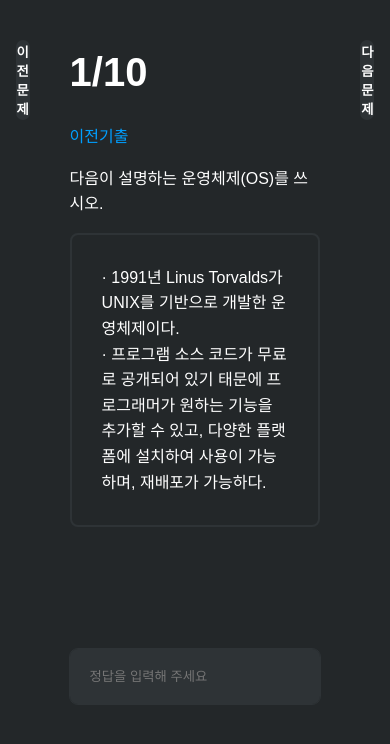
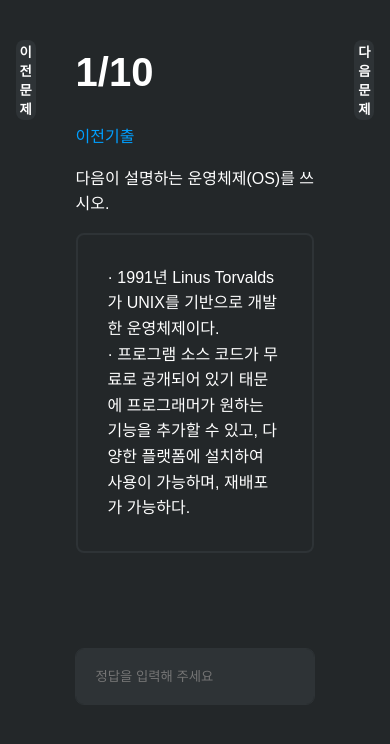
Before and after one commit to DSM-Project-Factory/JCG, a React (Create React App) app: page /firstChapter in a window 390 px wide. Shown: the top 744 px of the page. Built offline with nearby package versions, Linux system fonts and the light colour scheme.

Commit message:
FIX Responsive Bug

```diff
--- a/src/page/Chapter.tsx
+++ b/src/page/Chapter.tsx
@@ -79,7 +79,7 @@ const Chapter = () => {
         <Div width='100%' justify="space-between" padding="40px 0">
             <Button height="40px" width="120px" background={Colors.DarkGray1} onClick={backClick}>이전 문제</Button>
             {currentItem && (
-                <Div width="460px" flex="column" justify="space-between" padding="0 40px">
+                <Div width="460px" flex="column" justify="space-between" padding="0 40px" mediaWidth="calc(100% - 120px)">
                     <Div flex="column" gap="20px">
                         <Div height="fit-content" width="fit-content" align="center" gap="20px">
                             <Text Size={40} Weight={900}>{nowNum + 1}/{maxNum}</Text>
@@ -128,6 +128,7 @@ interface div {
     flex?: string;
     gap?: string;
     padding?: string;
+    mediaWidth?: string;
 }
 
 interface input {
@@ -150,7 +151,7 @@ const Div = styled.div<div>`
   padding: ${props => props["padding"] ?? 0};
   transition: 0.3s;
   @media screen and (max-width: 600px) {
-    width: 100%;
+    width: ${props => props.mediaWidth ?? "100%"};
   }
 `
 const Input = styled.input<input>`
```
